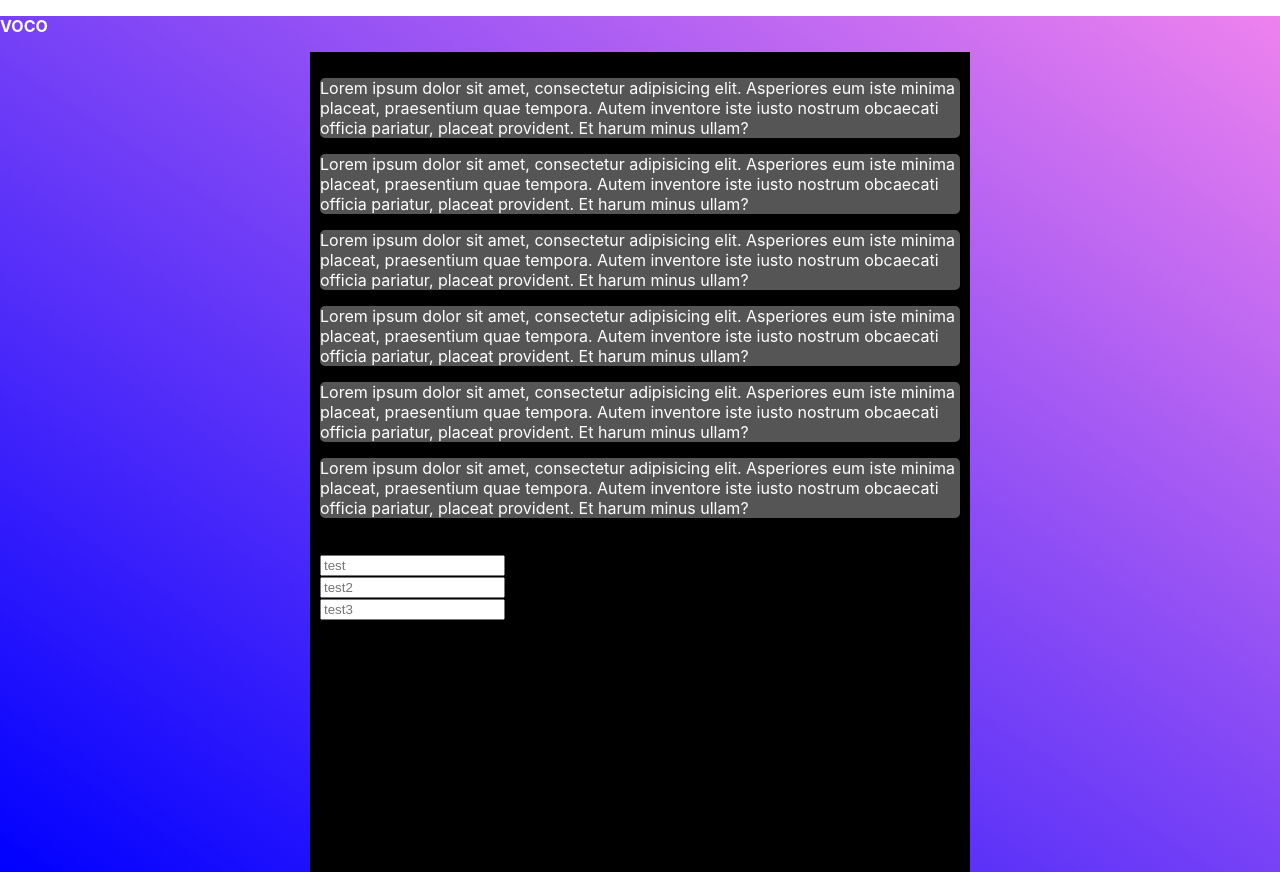
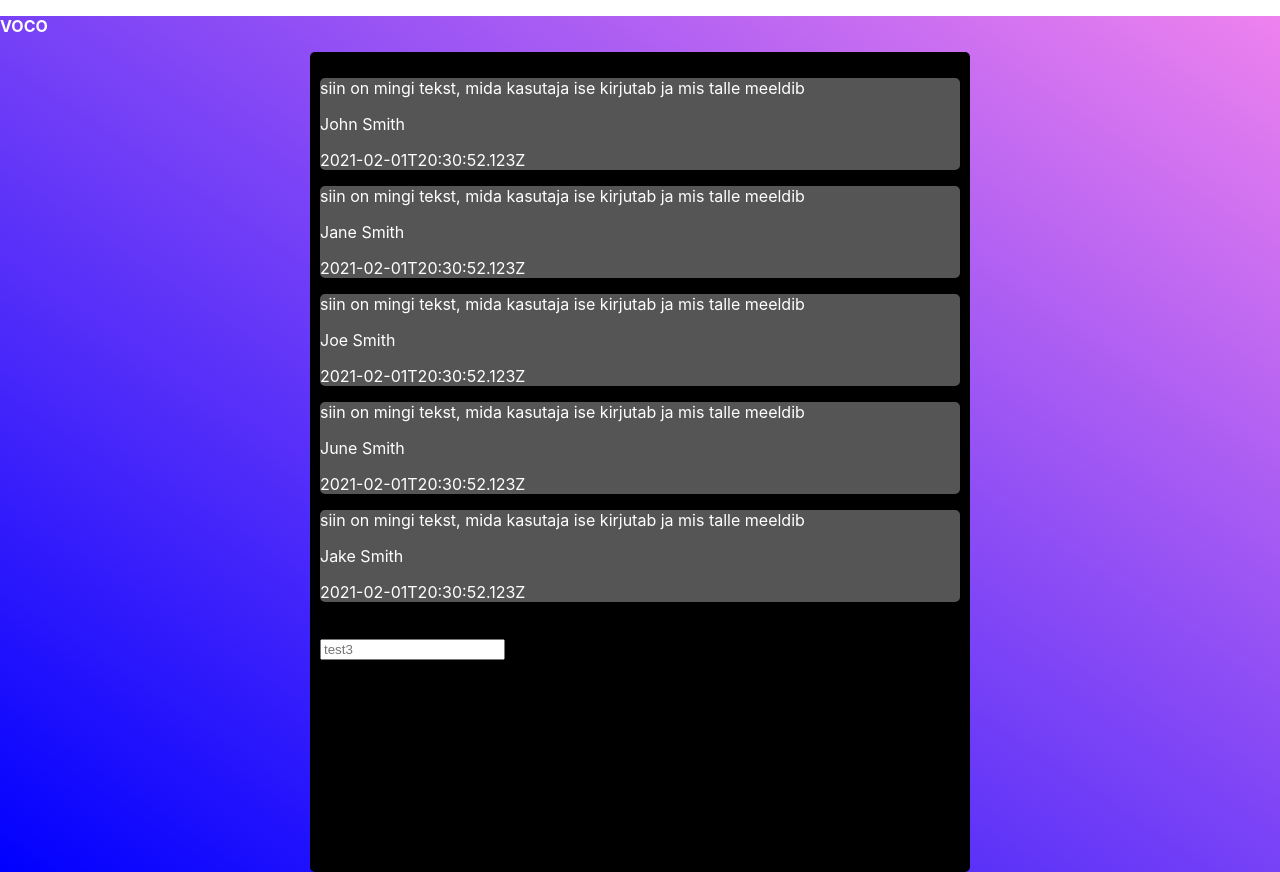
Before and after one commit to maarikal/voco-chat-client, a React (Create React App) app: page / in a window 1280 px wide. Built offline with nearby package versions, Linux system fonts and the light colour scheme.

Commit message:
Added automate chatcard.

```diff
--- a/src/App.css
+++ b/src/App.css
@@ -5,7 +5,6 @@
 }
 
 .chat-container {
-    height: 100vh;
     background-color: black;
     color: white;
     margin: auto;
@@ -14,11 +13,15 @@
     padding: 10px;
     font-weight: normal;
     overflow: scroll;
-
+    height: 100vh;
+    border-radius: 5px;
 }
 
 .chat-card {
     background-color: #555555;
     border-radius: 5px;
+}
 
+.user-info {
+    color: grey;
 }
--- a/src/App.js
+++ b/src/App.js
@@ -10,11 +10,7 @@ function App() {
             <div className="chat-container">
                 <Chat/>
                 <br/>
-                <input placeholder="test"/>
-                <br/>
-                <input placeholder="test2"/>
-                <br/>
-                <input placeholder="test3"/>
+                <input className="input" placeholder="test3"/>
             </div>
         </div>
     );
--- a/src/components/chat/Chat.jsx
+++ b/src/components/chat/Chat.jsx
@@ -1,15 +1,17 @@
 import React from 'react';
 import Chatcard from "../chatcard/Chatcard";
+import data from '../../data.json';
 
 function Chat() {
     return (
-        <div>
-           <Chatcard/>
-           <Chatcard/>
-           <Chatcard/>
-           <Chatcard/>
-           <Chatcard/>
-           <Chatcard/>
+        <div className="container">
+            {data.map((item) => {
+                return(<Chatcard
+                    message={item.message}
+                    username={item.username}
+                    date={item.date}
+                    />)
+            })}
         </div>
     );
 }
--- a/src/components/chatcard/Chatcard.jsx
+++ b/src/components/chatcard/Chatcard.jsx
@@ -1,9 +1,26 @@
 import React from 'react';
 
-function Chatcard() {
+function Chatcard({message, username, date}) {
     return (
         <div className="chat-card">
-            <p><span>Lorem ipsum dolor sit amet, consectetur adipisicing elit. Asperiores eum iste minima placeat, praesentium quae tempora. Autem inventore iste iusto nostrum obcaecati officia pariatur, placeat provident. Et harum minus ullam?</span></p>
+            <p>
+                {message}
+            </p>
+            <p>
+                {username}
+            </p>
+            <p>
+                {date}
+            </p>
+
+            {/*
+             <div className="chat-card">
+                <p><span>Lorem ipsum dolor sit amet, consectetur adipisicing elit. Asperiores eum iste minima placeat, praesentium quae tempora. Autem inventore iste iusto nostrum obcaecati officia pariatur, placeat provident. Et harum minus ullam?</span></p>
+                <div className="user-info">
+                    <p>John Smith * 12.01.2022 15:32 </p>
+                </div>
+            </div>
+            */}
         </div>
     );
 }
--- /dev/null
+++ b/src/data.json
@@ -0,0 +1,32 @@
+[
+  {
+    "id": 1,
+    "username": "John Smith",
+    "message": "siin on mingi tekst, mida kasutaja ise kirjutab ja mis talle meeldib",
+    "date": "2021-02-01T20:30:52.123Z"
+  },
+  {
+    "id": 2,
+    "username": "Jane Smith",
+    "message": "siin on mingi tekst, mida kasutaja ise kirjutab ja mis talle meeldib",
+    "date": "2021-02-01T20:30:52.123Z"
+  },
+  {
+    "id": 3,
+    "username": "Joe Smith",
+    "message": "siin on mingi tekst, mida kasutaja ise kirjutab ja mis talle meeldib",
+    "date": "2021-02-01T20:30:52.123Z"
+  },
+  {
+    "id": 4,
+    "username": "June Smith",
+    "message": "siin on mingi tekst, mida kasutaja ise kirjutab ja mis talle meeldib",
+    "date": "2021-02-01T20:30:52.123Z"
+  },
+  {
+    "id": 5,
+    "username": "Jake Smith",
+    "message": "siin on mingi tekst, mida kasutaja ise kirjutab ja mis talle meeldib",
+    "date": "2021-02-01T20:30:52.123Z"
+  }
+]
```
